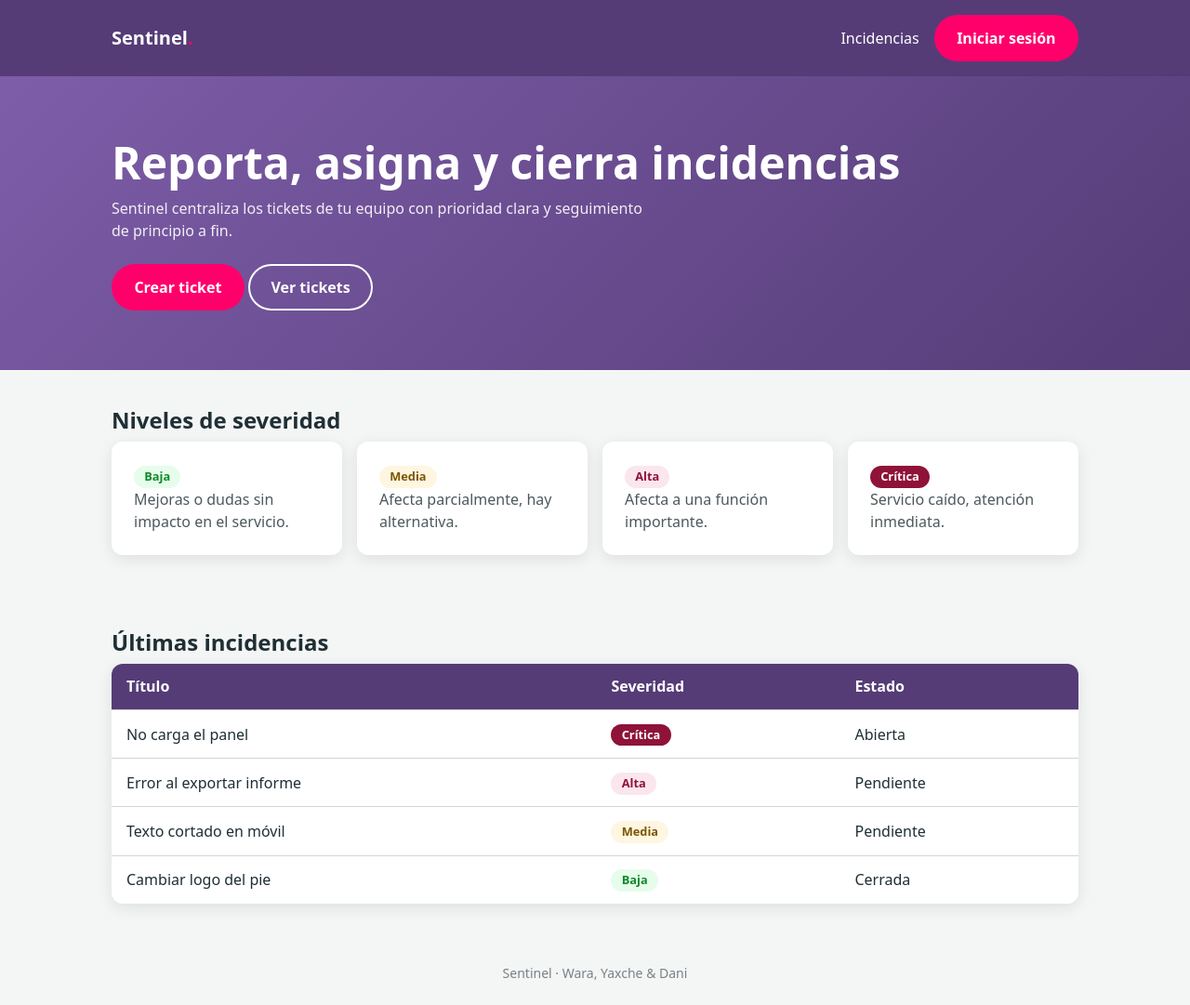
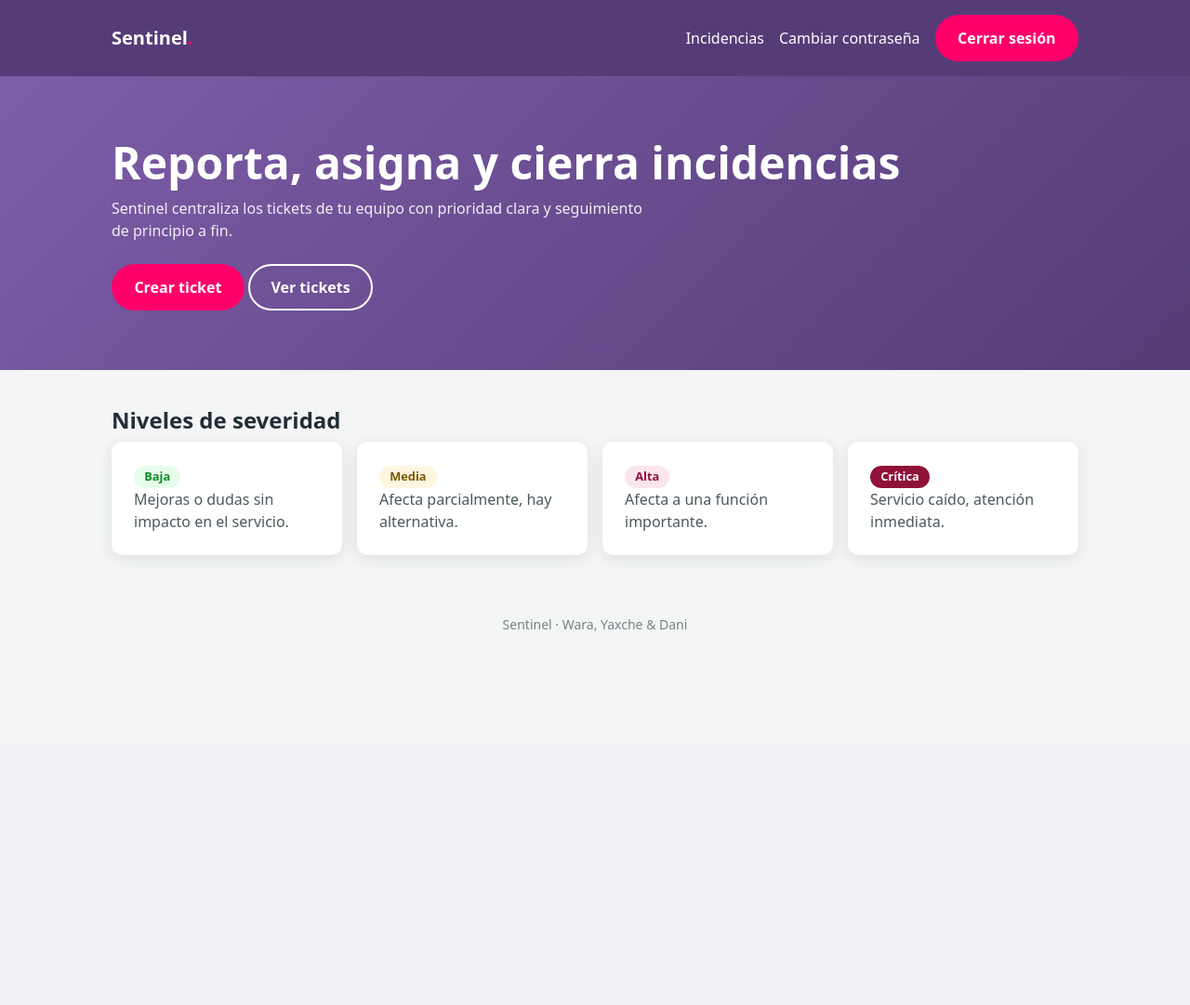
Before and after one commit to Zibr-SentinelProject/Sentinel_Project, a Flask app: page / in a window 1280 px wide. Shown: the whole page at 93% size. After the commit the page ends 679 px from the top, so only its background shows below. Run offline with Flask 3, Linux system fonts and the light colour scheme; the visitor is signed in with stand-in values (Sample User, id 1).

Commit message:
UI: Update base.html - Adds condition in case a user is log in

```diff
--- a/app/templates/base.html
+++ b/app/templates/base.html
@@ -12,8 +12,13 @@
     <div class="container">
       <a class="brand" href="/">Sentinel<span>.</span></a>
       <nav class="nav">
+        {% if session.get('user_id') %}
         <a href="/incidents">Incidencias</a>
+        <a href="/password">Cambiar contraseña</a>
+        <a class="btn" href="/logout">Cerrar sesión</a>
+        {% else %}
         <a class="btn" href="/login">Iniciar sesión</a>
+        {% endif %}
       </nav>
     </div>
   </header>
--- a/app/templates/index.html
+++ b/app/templates/index.html
@@ -8,12 +8,6 @@
   ("medium", "Media", "Afecta parcialmente, hay alternativa."),
   ("high", "Alta", "Afecta a una función importante."),
   ("critical", "Crítica", "Servicio caído, atención inmediata."),
-] %}
-{% set latest = [
-  ("No carga el panel", "critical", "Crítica", "Abierta"),
-  ("Error al exportar informe", "high", "Alta", "Pendiente"),
-  ("Texto cortado en móvil", "medium", "Media", "Pendiente"),
-  ("Cambiar logo del pie", "low", "Baja", "Cerrada"),
 ] %}
 
 <main>
@@ -40,20 +34,5 @@
     </div>
   </section>
 
-  <section class="section">
-    <div class="container">
-      <h2>Últimas incidencias</h2>
-      <table class="table">
-        <thead>
-          <tr><th>Título</th><th>Severidad</th><th>Estado</th></tr>
-        </thead>
-        <tbody>
-          {% for title, key, name, state in latest %}
-          <tr><td>{{ title }}</td><td><span class="badge badge-{{ key }}">{{ name }}</span></td><td>{{ state }}</td></tr>
-          {% endfor %}
-        </tbody>
-      </table>
-    </div>
-  </section>
 </main>
 {% endblock %}
```
Also changed, not shown: 1 other file.
